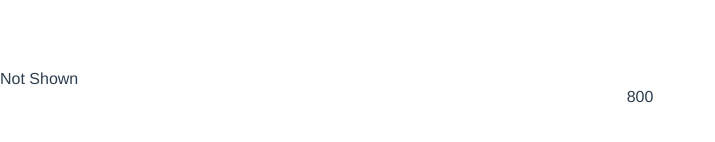
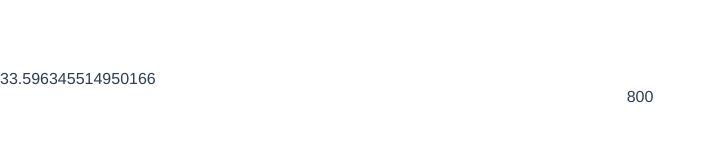
Before and after one commit to James-ONeill/vueport, a Vue app: page / in a window 1280 px wide. Shown: the part 712-854 px from the top of the page, without its empty margins (0-715 px from the left). Built offline with nearby package versions, Linux system fonts and the light colour scheme.

Commit message:
Add more attributes to element position

```diff
--- a/src/App.vue
+++ b/src/App.vue
@@ -11,12 +11,12 @@
     </VueportPageScroll>
 
     <VueportElementPosition>
-      <div class="mt-full" slot-scope="{ boundingClientRect, fullyVisible, visible, shown }">
+      <div class="mt-full" slot-scope="{ boundingClientRect, centerPcnt }">
         <span v-if="boundingClientRect">
           {{ boundingClientRect.top }}
         </span>
         <span v-if="boundingClientRect" class="bottom">
-          {{ shown ? 'Shown' : 'Not Shown' }}
+          {{ centerPcnt }}
         </span>
       </div>
     </VueportElementPosition>
--- a/src/components/VueportElementPosition.vue
+++ b/src/components/VueportElementPosition.vue
@@ -43,6 +43,32 @@ export default {
                 this.boundingClientRect.top > 0 &&
                 this.boundingClientRect.bottom < window.innerHeight;
         },
+
+        center() {
+            if (! this.boundingClientRect) return;
+
+            const { top, height } = this.boundingClientRect;
+
+            return top + (height / 2);
+        },
+
+        topPcnt() {
+            if (! this.boundingClientRect) return;
+
+            return (this.boundingClientRect.top / window.innerHeight) * 100;
+        },
+
+        bottomPcnt() {
+            if (! this.boundingClientRect) return;
+
+            return (this.boundingClientRect.bottom / window.innerHeight) * 100;
+        },
+
+        centerPcnt() {
+            if (! this.boundingClientRect) return;
+
+            return (this.center / window.innerHeight) * 100;
+        },
     },
 
     methods: {
@@ -64,7 +90,11 @@ export default {
             boundingClientRect: this.boundingClientRect,
             visible: this.visible,
             fullyVisible: this.fullyVisible,
-            shown: this.shown
+            shown: this.shown,
+            topPcnt: this.topPcnt,
+            bottomPcnt: this.bottomPcnt,
+            center: this.center,
+            centerPcnt: this.centerPcnt,
         });
     }
 }
```
